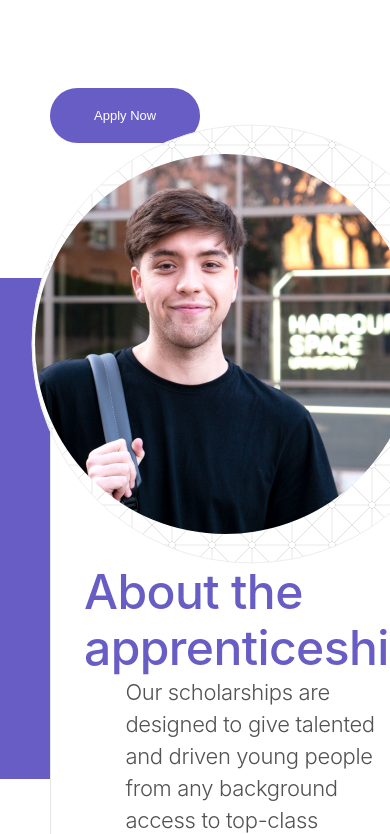
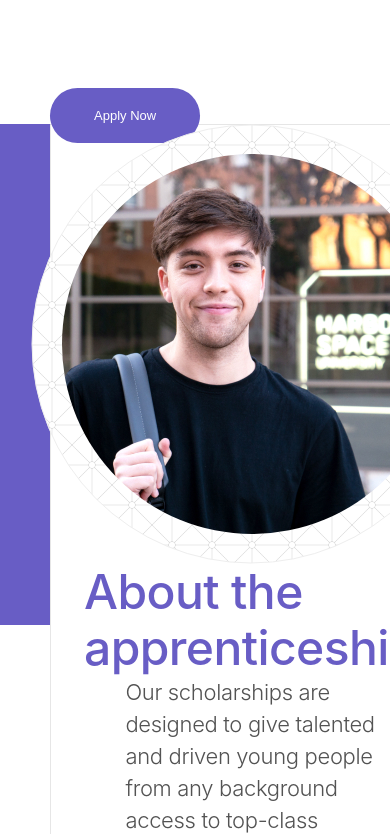
Before and after one commit to trackmystories/HARBOUR.SPACE_Interaction-Design-challenge, a React (Create React App) app: page / in a window 390 px wide. Shown: the part 1150-1984 px from the top of the page. Built offline with nearby package versions, Linux system fonts and the light colour scheme; no server answers.

Commit message:
03_05_21 update background

```diff
--- a/src/components/Aprenticeship.js
+++ b/src/components/Aprenticeship.js
@@ -7,11 +7,12 @@
   return (
     <div id="aprenticeship_section">
       <div className="aprenticeship">
+        <div className="backgroundColors">
+          <div className="aprenticeship__left-responsive-color"></div>
+          <div className="aprenticeship__left-responsive-color-white"></div>
+        </div>
         <div className="aprenticeship__left">
           <div className="apprenticeship__image">
-            <div className="aprenticeship__left-responsive-color"></div>
-            <div className="aprenticeship__left-responsive-color-white"></div>
-
             <div className="apprenticeship__image-circle-container">
               <img
                 className="apprenticeship__image-circle-container-img"
--- a/src/components/styles/aprenticeship.css
+++ b/src/components/styles/aprenticeship.css
@@ -89,9 +89,9 @@
   }
 
   .aprenticeship__left {
+    display: flex;
+    align-items: center;
     margin: auto;
-    width: 100%;
-    position: relative;
   }
 
   .aprenticeship__left-responsive-color {
@@ -154,18 +154,12 @@
     margin: auto;
     width: 100%;
   }
-  .apprenticeship__image-circle-container-img {
-    margin: auto;
-    width: auto;
+
+  .apprenticeship__image-student-container-img {
+    border-radius: 1000px;
   }
 
-  .apprenticeship__image-student-container {
-  }
-
-  .apprenticeship__image-student-container-img {
-    display: flex;
-    margin: auto;
-    width: auto;
-    border-radius: 1000px;
+  .backgroundColors {
+    position: relative;
   }
 }
```
